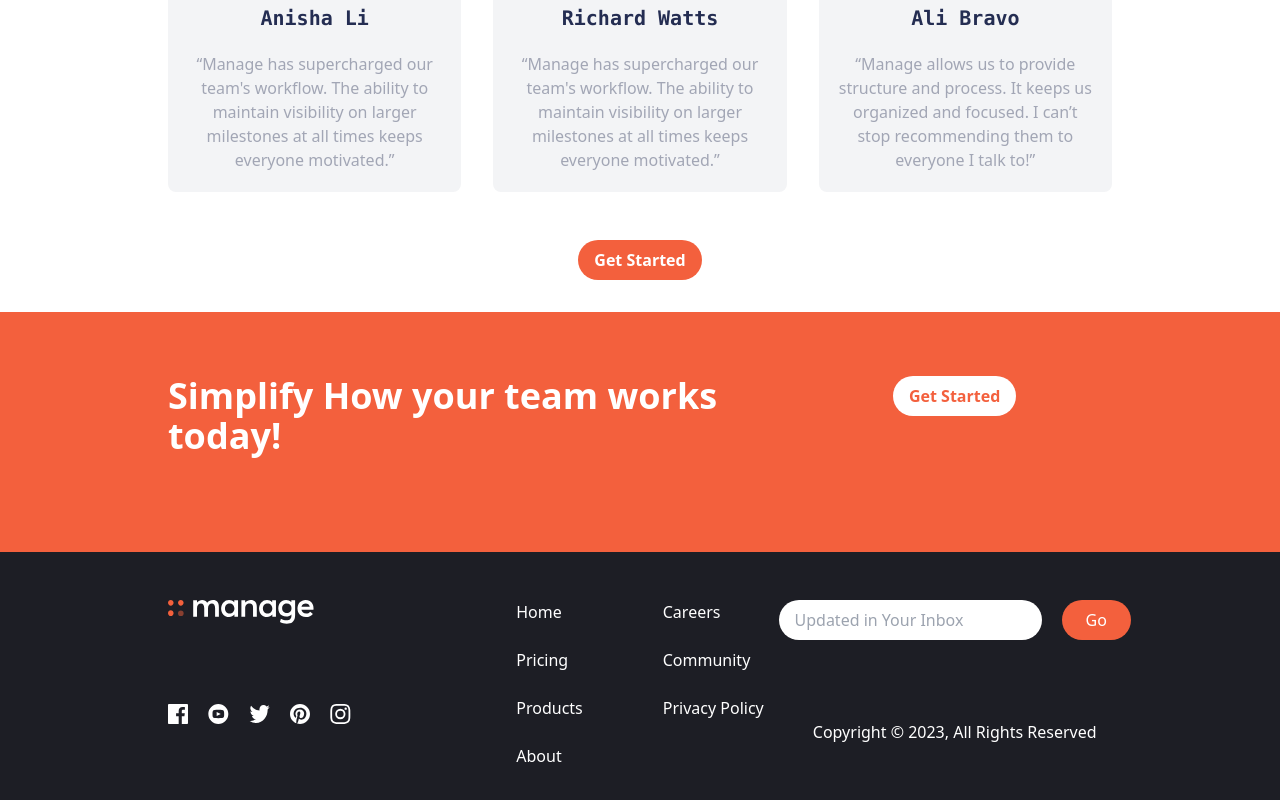
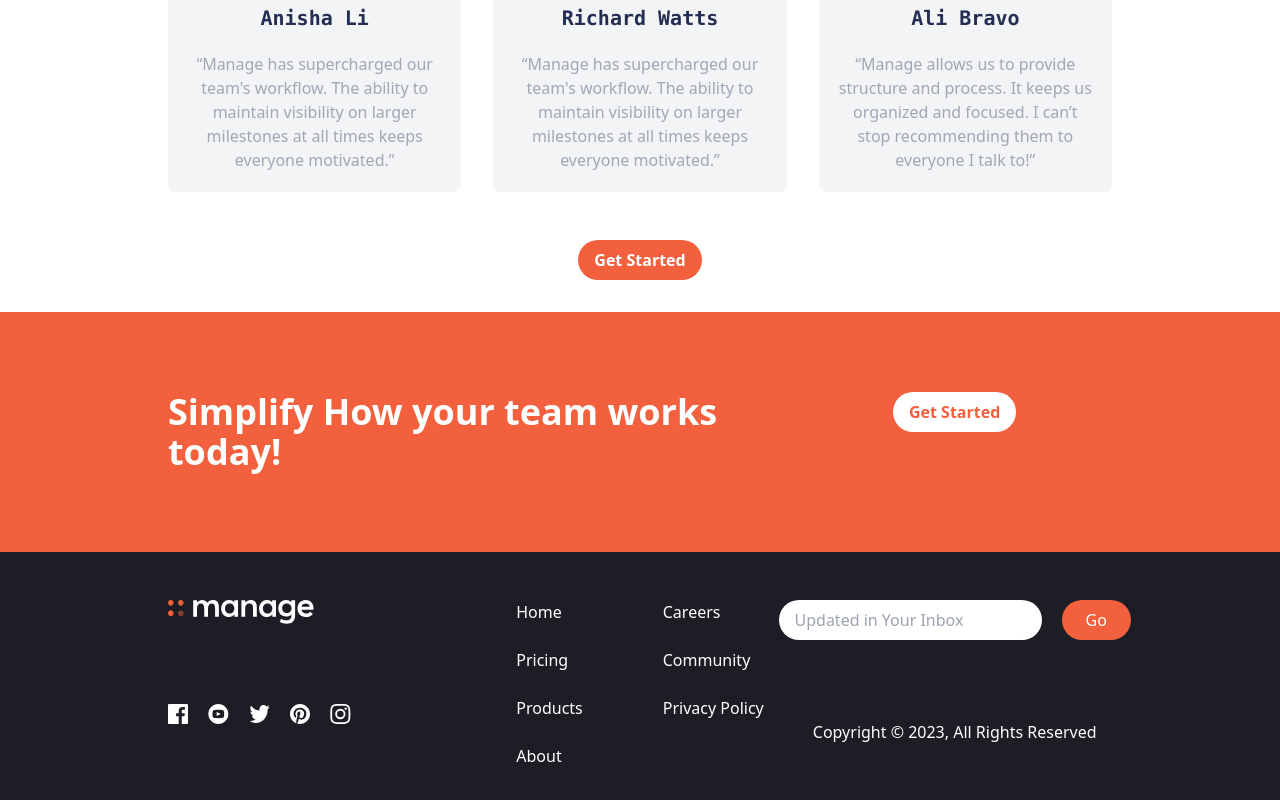
Before and after one commit to PadekarPratap/tailwind-manage-landing-page, a React (Vite) app: page / in a window 1280 px wide. Shown: the part 1584-2384 px from the top of the page. Built offline with nearby package versions, Linux system fonts and the light colour scheme.

Commit message:
updated the styles in Promotions section

```diff
--- a/src/components/Promotion.jsx
+++ b/src/components/Promotion.jsx
@@ -3,8 +3,8 @@ import img from '../assets/img/icon-hamburger.svg'
 
 const Promotion = () => {
   return (
-    <section className='w-full min-h-[30vh] bg-brightOrange'>
-        <div className='container mx-auto px-4 h-full py-[5%]'>
+    <section className='w-full min-h-[30vh] bg-brightOrange relative'>
+        <div className='container mx-auto px-4 absolute inset-x-0 top-1/2 translate-y-[-50%]'>
             <div className='grid md:grid-cols-3'>
                 <div className='md:col-span-2'>
                     <h1 className='text-white font-bold text-2xl text-center md:text-left md:text-3xl lg:text-4xl'>Simplify How your team works today!</h1>
```
